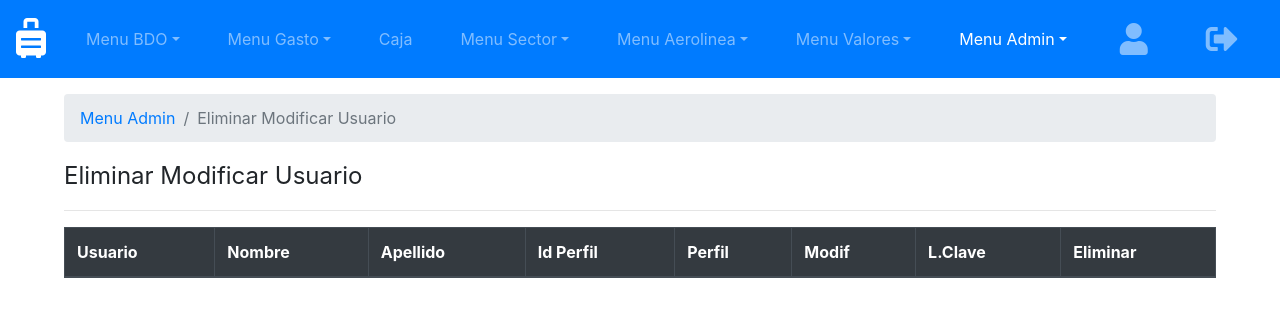
After one commit to sebajax/sis_maletas, a CodeIgniter app: the page made by application/views/EliminarModificarUsuario_view.php in a window 1280 px wide. The commit adds this page. Shown: the top 317 px of the page. Run offline with CodeIgniter, Linux system fonts and the light colour scheme; data that the repository does not hold is empty.

Commit message:
Modulo Admin primera version Completa
Modulo Admin primera version Completa

```diff
--- a/application/controllers/EliminarModificarTipoGasto.php
+++ b/application/controllers/EliminarModificarTipoGasto.php
@@ -103,7 +103,7 @@ class EliminarModificarTipoGasto extends CI_Controller {
             $aux_id_tipo_gasto = '"'.$row['id_tipo_gasto'].'"';
             $tbody .= "
                 <tr>
-                  <td>".$row['tipo_gasto']."</div></td>
+                  <td>".$row['tipo_gasto']."</td>
                   <td>
                     <div class='d-flex justify-content-center'>
                         <button type='button' class='btn btn-default btn-md'>
--- a/application/views/Auditoria_view.php
+++ b/application/views/Auditoria_view.php
@@ -125,6 +125,7 @@
                             <option value="aerolineas">AEROLINEAS</option>
                             <option value="sectores">SECTORES</option>
                             <option value="valores">VALORES</option>
+                            <option value="usuarios">USUARIOS</option>
                         </select>
                     </div>
                 </div>
--- /dev/null
+++ b/application/views/EliminarModificarUsuario_view.php
@@ -0,0 +1,196 @@
+<?php if ( ! defined('BASEPATH')) exit('No direct script access allowed');?>
+<!DOCTYPE html>
+<html>
+<head>
+    <meta charset="utf-8">
+    <meta name="viewport" content="width=device-width, initial-scale=1.0">
+    <title>Eliminar Modificar Tipo Gasto</title>
+    <?php require_once "MenuPrincipal_view.php"; ?>
+
+    <script type="text/javascript">
+        $(document).ready(function() {
+            $("#menu_admin").addClass("active");
+            $("#imagen_principal").remove();
+        });
+
+        function modificarUsuarioForm(usuario) {
+            $("#modificar_usuario_form").html("");
+            $.ajax({
+                method: "POST",
+                url: "<?php echo base_url("EliminarModificarUsuario/modificarUsuarioForm"); ?>",
+                data: { usuario: usuario }
+            }).done(function(data) {
+                $("#modificar_usuario_form").html(data);
+                $('#modificar_usuario').modal('show');
+            });
+        }
+
+        function modificarUsuario(usuario) {
+            var nombre_new        = $("#nombre_new").val();
+            var apellido_new      = $("#apellido_new").val();
+            var id_perfil_new     = $("#id_perfil_new").val();
+            var nombre_perfil_new = $("#id_perfil_new option:selected").html()
+
+            /*
+             * VERIFICO ELEMENTOS VACIOS
+             */
+            if(!nombre_new) {
+                $("#nombre_new").focus();
+                return false;
+            }
+
+            if(!apellido_new) {
+                $("#apellido_new").focus();
+                return false;
+            }
+
+            if(!id_perfil_new) {
+                $("#id_perfil_new").focus();
+                return false;
+            }
+
+            $.ajax({
+                method: "POST",
+                url: "<?php echo base_url("EliminarModificarUsuario/modificarUsuario"); ?>",
+                data: { usuario: usuario, nombre: nombre_new, apellido: apellido_new, id_perfil: id_perfil_new, nombre_perfil: nombre_perfil_new }
+            }).done(function(data) {
+                if(data == "OK") {
+                    mostrarMensaje("CORRECTO: usuario modificado.", "alert-success");
+                    location.reload(true);
+                }else {
+                    mostrarMensaje("ERROR: no se pudo modificar el usuario.", "alert-danger");
+                }
+            });
+        }
+
+        function eliminarUsuario(usuario) {
+            $.ajax({
+                method: "POST",
+                dataType: "json",
+                url: "<?php echo base_url("EliminarModificarUsuario/eliminarUsuario"); ?>",
+                data: { usuario: usuario }
+            }).done(function(data) {
+                if(data['estado'] == "1") {
+                    mostrarMensaje(data['mensaje'], "alert-success");
+                    location.reload(true);
+                }else {
+                    mostrarMensaje(data['mensaje'], "alert-danger");
+                }
+            });
+        }
+
+        function limpiarClave(usuario) {
+            $.ajax({
+                method: "POST",
+                dataType: "json",
+                url: "<?php echo base_url("EliminarModificarUsuario/limpiarClave"); ?>",
+                data: { usuario: usuario }
+            }).done(function(data) {
+                if(data == "OK") {
+                    mostrarMensaje("CORRECTO: clave reiniciada.", "alert-success");
+                }else {
+                    mostrarMensaje("ERROR: no se pudo modificar el usuario.", "alert-danger");
+                }
+            });
+        }
+
+        function cofirmaEliminar(usuario) {
+            $('#confirm').modal({ backdrop: 'static', keyboard: false })
+                .one('click', '#delete', function () {
+                    eliminarUsuario(usuario);
+            });
+        }
+
+        function confirmaLimpiarClave(usuario) {
+            $('#confirm_clave').modal({ backdrop: 'static', keyboard: false })
+                .one('click', '#limpiar', function () {
+                    limpiarClave(usuario);
+            });
+        }
+    </script>
+</head>
+
+<body>
+
+    <div class="p-3 mx-5">
+
+        <nav aria-label="breadcrumb">
+            <ol class="breadcrumb">
+                <li class="breadcrumb-item text-primary">Menu Admin</li>
+                <li class="breadcrumb-item active">Eliminar Modificar Usuario</li>
+            </ol>
+        </nav>
+
+        <legend>Eliminar Modificar Usuario</legend>
+
+        <div class="form-group mt-2">
+            <div id="alert_placeholder"></div>
+        </div>
+
+        <hr />
+
+        <div id="printDiv">
+            <table class="table table-hover table-bordered">
+              <thead class="thead-dark">
+                <tr>
+                    <th>Usuario</th>
+                    <th>Nombre</th>
+                    <th>Apellido</th>
+                    <th>Id Perfil</th>
+                    <th>Perfil</th>
+                    <th>Modif</th>
+                    <th>L.Clave</th>
+                    <th>Eliminar</th>
+                </tr>
+              </thead>
+              <tbody id="cuerpo"><?php echo $usuarios; ?></tbody>
+            </table>
+        </div>
+    </div>
+
+    <!-- Modal modificar usuario -->
+    <div id="modificar_usuario" class="modal" role="dialog">
+        <div class="modal-dialog" role="document">
+            <!-- Modal content-->
+            <div class="modal-content">
+                <div class="modal-header">
+                    <h4 class="modal-title">MODIFICAR USUARIO</h4>
+                    <button type="button" class="close" data-dismiss="modal" aria-label="close"><span aria-hidden="true">&times;</span></button>
+                </div>
+                <div id="modificar_usuario_form"></div>
+            </div>
+        </div>
+    </div>
+
+    <!-- Modal eliminar usuario -->
+    <div id="confirm" class="modal" role="dialog">
+        <div class="modal-dialog" role="document">
+            <div class="modal-content">
+                <div class="modal-body">
+                   ¿ Seguro quieres eliminar el registro ?
+                </div>
+                <div class="modal-footer">
+                    <button type="button" data-dismiss="modal" class="btn btn-danger" id="delete">ELIMINAR</button>
+                    <button type="button" data-dismiss="modal" class="btn btn-secondary">Cancelar</button>
+                </div>
+            </div>
+        </div>
+    </div>
+
+    <!-- Modal vaciar clave -->
+    <div id="confirm_clave" class="modal" role="dialog">
+        <div class="modal-dialog" role="document">
+            <div class="modal-content">
+                <div class="modal-body">
+                   ¿ Seguro quieres limpiar la clave ?
+                </div>
+                <div class="modal-footer">
+                    <button type="button" data-dismiss="modal" class="btn btn-danger" id="limpiar">LIMPIAR CLAVE</button>
+                    <button type="button" data-dismiss="modal" class="btn btn-secondary">Cancelar</button>
+                </div>
+            </div>
+        </div>
+    </div>
+
+</body>
+</html>
--- a/application/views/MenuPrincipal_view.php
+++ b/application/views/MenuPrincipal_view.php
@@ -110,6 +110,9 @@
         function irAltaUsuario() {
             window.location.href = "<?php echo base_url("AltaUsuario"); ?>";
         }
+        function irConsultarEliminarUsuario() {
+            window.location.href = "<?php echo base_url("EliminarModificarUsuario"); ?>";
+        }
         /*
          * FIN: MENU AUDITORIA
          */
@@ -187,6 +190,7 @@
                     <div class="dropdown-menu" aria-labelledby="navbarDropdown">
                         <a class="dropdown-item" href="#" onclick="irAuditoria();">AUDITORIA</a>
                         <a class="dropdown-item" href="#" onclick="irAltaUsuario();">ALTA USUARIO</a>
+                        <a class="dropdown-item" href="#" onclick="irConsultarEliminarUsuario();">CONSULTAR MODIFICAR ELIMINAR USUARIO</a>
                     </div>
                 </li>
             </ul>
```
Also changed, not shown: application/controllers/EliminarModificarUsuario.php (added, +166 -0 lines), application/models/EliminarModificarUsuario_model.php (added, +65 -0 lines).
